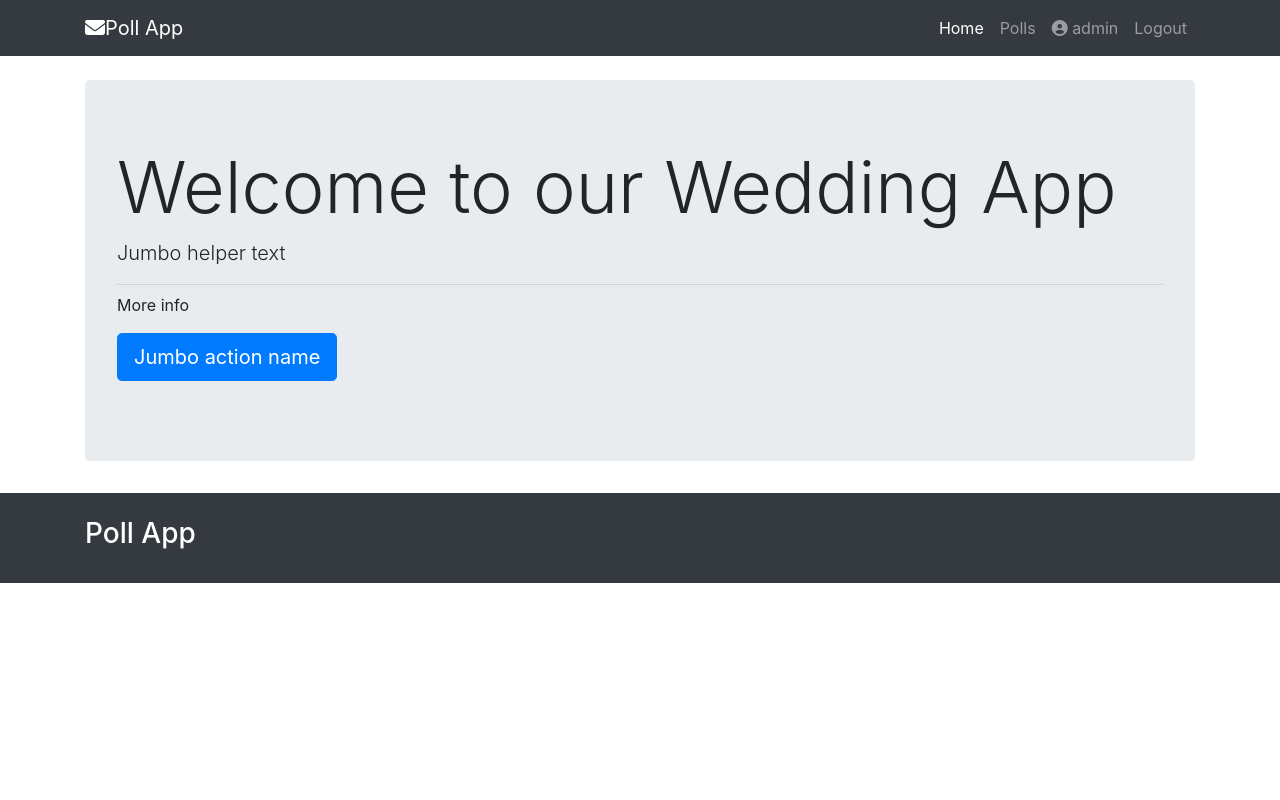
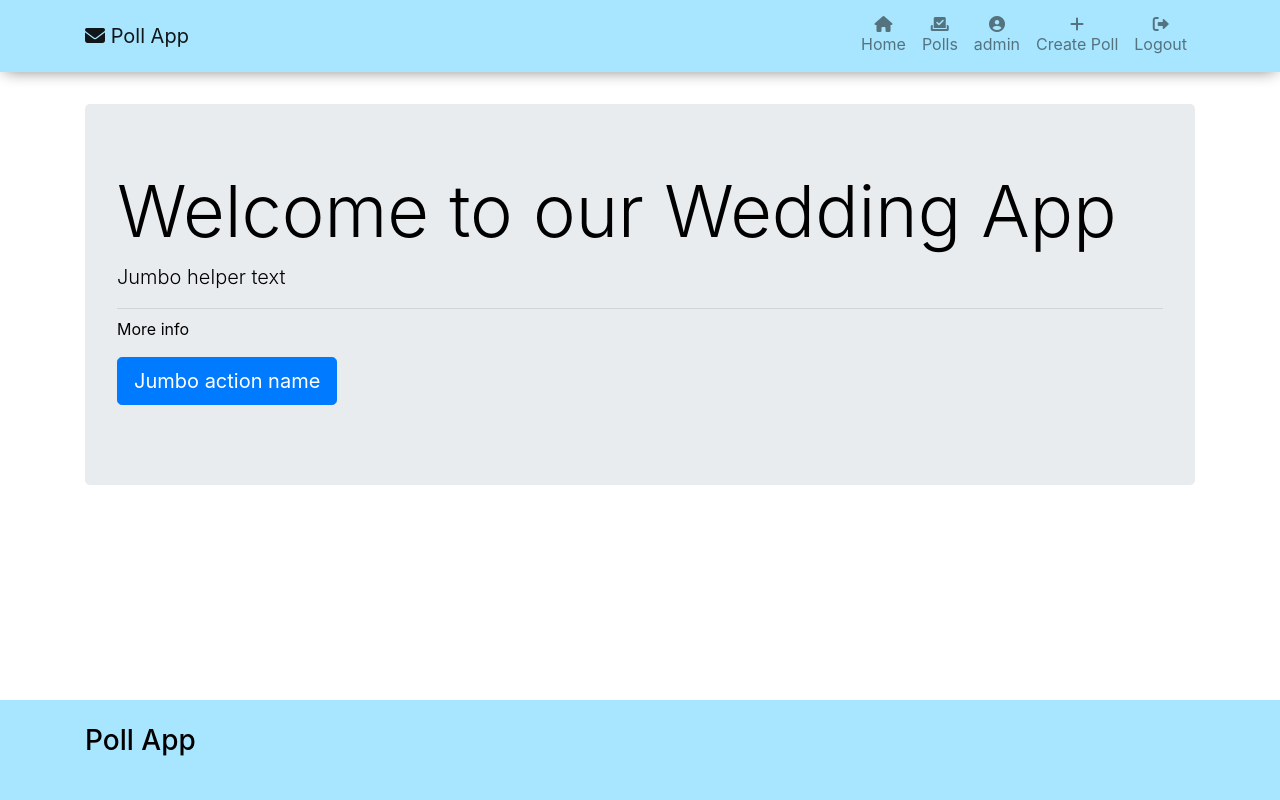
Before and after one commit to PollAppOrg/PollApp, a PHP site: page / in a window 1280 px wide. Run offline with PHP 8.4, Linux system fonts and the light colour scheme; a user stored in the database is signed in; some libraries are stand-ins or nearby versions.

Commit message:
UI_update1

```diff
--- a/core/init.php
+++ b/core/init.php
@@ -7,7 +7,7 @@ if(!isset($_SESSION['logged_in'])) {
 
 include_once "core/DB.php";
 DB::getInstance();
-DB::connect("localhost", "root", "root", "2022PollAppDB"); //pw = "" for XAMP
+DB::connect("localhost", "root", "", "2022PollAppDB"); //pw = "" for XAMP
 $conn = DB::getConn();
 // auto load classes
 spl_autoload_register(function($className) {
--- /dev/null
+++ b/css/style.css
@@ -0,0 +1,19 @@
+.bg-primary {
+  background-color: rgb(168, 230, 255) !important;
+}
+
+body {
+  color: black !important;
+  margin: 140px 0px;
+}
+
+.navbar {
+  box-shadow: 0 4px 15px -5px gray;
+}
+
+footer {
+  position: fixed;
+  height: 100px;
+  bottom: 0;
+  width: 100%;
+}
--- a/index.php
+++ b/index.php
@@ -4,5 +4,6 @@ include "core/init.php";
 
 define('ROOT', substr($_SERVER['PHP_SELF'], 0, -9));
 define('PUBLIC_ROOT', ROOT . "public/");
+$pageName = 'index';
 
 include "core/web.php";
--- a/views/home.php
+++ b/views/home.php
@@ -1,6 +1,6 @@
 <?php include "inc/head.php" ?>
-<div class="container">
-    <div class="jumbotron mt-4">
+<div class="container my-5">
+    <div class="jumbotron h-100 mt-4">
         <h1 class="display-3">Welcome to our Wedding App</h1>
         <p class="lead">Jumbo helper text</p>
         <hr class="my-2">
--- a/views/inc/footer.php
+++ b/views/inc/footer.php
@@ -1,4 +1,4 @@
-    <footer class="bg-dark text-white mt-4">
+    <footer class="bg-primary text-black mt-4">
         <div class="container py-4">
         <h3>Poll App</h3>
         </div>
--- a/views/inc/head.php
+++ b/views/inc/head.php
@@ -1,3 +1,6 @@
+
+
+
 <!DOCTYPE html>
 <html lang="en">
 <head>
@@ -9,34 +12,47 @@
     <link rel="stylesheet" href="https://cdnjs.cloudflare.com/ajax/libs/font-awesome/5.15.4/css/all.min.css">
     <link rel="stylesheet" href="assets/css/style.css">
     <link rel="stylesheet" href="https://cdnjs.cloudflare.com/ajax/libs/font-awesome/6.1.1/css/all.min.css">
-    <link rel="stylesheet" href="style.css">
+    <style>
+        <?php include "css/style.css"?>
+    </style>
+    <link rel="stylesheet" href="css/style.css">
     <title>Poll App</title>
 </head>
 <body class="mt-5 pt-2">
-<nav class="navbar navbar-expand-lg navbar-dark bg-dark fixed-top">
+
+<nav class="navbar navbar-expand-lg navbar-light bg-primary fixed-top">
     <div class="container">
-        <a class="navbar-brand" href="<?php echo ROOT ?>"> <i class="fa fa-envelope" aria-hidden="true"></i>Poll App</a>
+        <a class="navbar-brand" href="<?php echo ROOT ?>"> <i class="fa fa-envelope" aria-hidden="true"></i> Poll App</a>
         <button class="navbar-toggler" data-target="#my-nav" data-toggle="collapse" aria-controls="my-nav" aria-expanded="false" aria-label="Toggle navigation">
             <span class="navbar-toggler-icon"></span>
         </button>
         <div id="my-nav" class="collapse navbar-collapse">
             <ul class="navbar-nav ml-auto">
-                <li class="nav-item active">
-                    <a class="nav-link" href="<?= ROOT ?>">Home<span class="sr-only">(current)</span></a>
+                <li class="nav-item ">
+                    <a class="nav-link" href="<?= ROOT ?>">
+                    <i class="fa-solid fa-house d-flex justify-content-center"></i>
+                    Home<span class="sr-only">(current)</span></a>
                 </li>
                 <li class="nav-item">
-                    <a class="nav-link" href="<?= ROOT . "poll" ?>">Polls<span class="sr-only">(current)</span></a>
+
+                    <a class="nav-link" href="<?= ROOT . "poll" ?>">
+                    <i class="fa-solid fa-check-to-slot d-flex justify-content-center"></i>
+                    Polls<span class="sr-only">(current)</span></a>
                 </li>
             <?php if($_SESSION['logged_in'] == true): ?>
                 </li>
-                    <a class="nav-link" href="<?=ROOT?>user"><i class="fa fa-user-circle" aria-hidden="true"></i> <?= $_SESSION['username'];?><span class="sr-only">(current)</span></a>
+                    <a class="nav-link" href="<?=ROOT?>user"><i class="fa fa-user-circle d-flex justify-content-center" aria-hidden="true"></i> <?= $_SESSION['username'];?><span class="sr-only">(current)</span></a>
+                </li>
+
+                </li>
+                    <a class="nav-link" href="<?=ROOT. "poll/create"?>"><i class="fa-solid fa-plus d-flex justify-content-center"></i>Create Poll<span class="sr-only">(current)</span></a>
                 </li>
                 </li>
-                    <a class="nav-link" href="<?=ROOT?>user/logout">Logout<span class="sr-only">(current)</span></a>
+                    <a class="nav-link" href="<?=ROOT?>user/logout"> <i class="fa-solid fa-right-from-bracket  d-flex justify-content-center"></i>Logout<span class="sr-only">(current)</span></a>
                 </li>
             <?php else: ?>
                 </li>
-                    <a class="nav-link" href="<?=ROOT?>user/login"><i class="fa fa-user" aria-hidden="true"></i> Login<span class="sr-only">(current)</span></a>
+                    <a class="nav-link" href="<?=ROOT?>user/login"><i class="fa fa-user d-flex justify-content-center" aria-hidden="true"></i> Login<span class="sr-only">(current)</span></a>
                 </li>
             <?php endif; ?>
             </ul>
--- a/views/user.php
+++ b/views/user.php
@@ -1,9 +1,9 @@
 <?php include "inc/head.php" ?>
 <div class="container">
-    <div class="row mt-3">
-        <div class="col-md-12">
+    <div class="row mt-5">
+        <div class="col-md-4 offset-md-4">
             <div class="card text-left">
-              <img class="card-img-top" src="<?= PUBLIC_ROOT . $user->user['img'] ?>" alt="">
+              <img class="card-img-top mt-3" src="<?= PUBLIC_ROOT . $user->user['img'] ?>" alt="">
               <div class="card-body">
                 <h4 class="card-title display-3"><?= $user->user['username'] ?></h4>
                 <p class="card-text"><?= $user->user['email'] ?></p>
```
Also changed, not shown: views/poll.php (+19 -0 lines), views/poll/create.php (+7 -1 lines).
